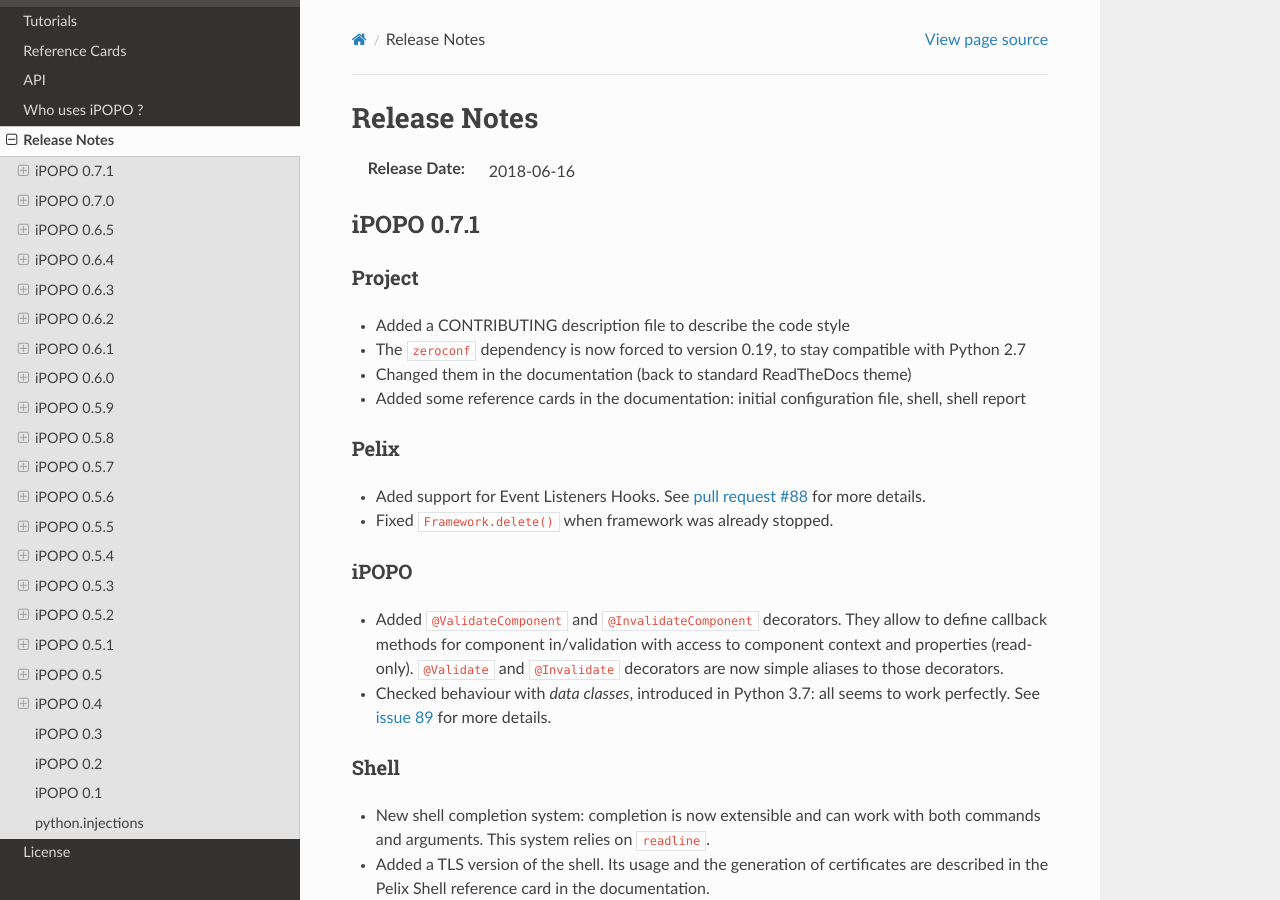
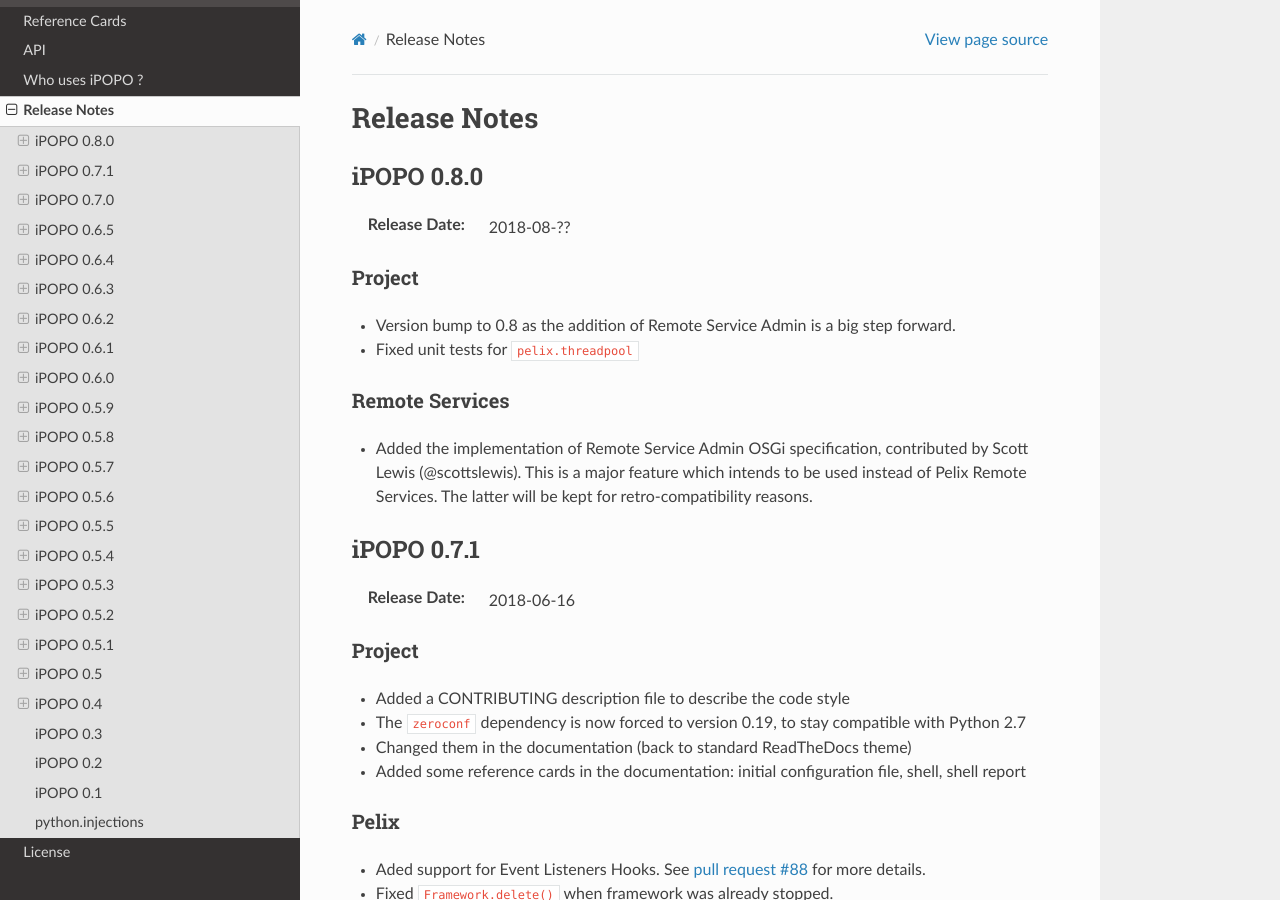
Before and after one commit to tcalmant/ipopo, a Sphinx documentation site: the page built from docs/changelog.rst, in a window 1280 px wide and 900 px high. Built offline with Sphinx 7.4.7 and the Read the Docs theme 2.0.0, drawn with Linux system fonts in a browser that asks for light colours; pages that are not in the unit, such as notebooks, are missing from menus.

Commit message:
Updated changelog for 0.8.0

```diff
--- a/docs/changelog.rst
+++ b/docs/changelog.rst
@@ -3,10 +3,32 @@
 Release Notes
 #############
 
-:Release Date: 2018-06-16
+iPOPO 0.8.0
+===========
+
+:Release Date: 2018-08-??
+
+Project
+-------
+
+* Version bump to 0.8 as the addition of Remote Service Admin is a big step
+  forward.
+* Fixed unit tests for ``pelix.threadpool``
+
+
+Remote Services
+---------------
+
+* Added the implementation of Remote Service Admin OSGi specification,
+  contributed by Scott Lewis (@scottslewis).
+  This is a major feature which intends to be used instead of Pelix Remote
+  Services. The latter will be kept for retro-compatibility reasons.
+
 
 iPOPO 0.7.1
 ===========
+
+:Release Date: 2018-06-16
 
 Project
 -------
```
Also changed, not shown: CHANGELOG.rst (+20 -0 lines).
